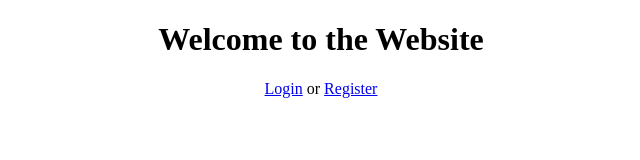
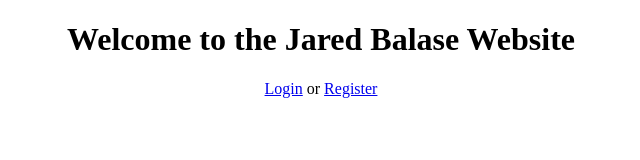
Before and after one commit to JaredBalase/.com, a plain HTML site: page index.html in a window 1280 px wide. Shown: the whole page, without its empty margins (319-959 px from the left). Drawn offline with Linux system fonts and the light colour scheme.

Commit message:
Update index.html

```diff
--- a/index.html
+++ b/index.html
@@ -6,7 +6,7 @@
     <title>Home</title>
 </head>
 <body>
- <center>   <h1>Welcome to the Website</h1>
+ <center>   <h1>Welcome to the Jared Balase Website</h1>
     <p><a href="login.html">Login</a> or <a href="register.html">Register</a></p> </center>
 </body>
 </html>
```
